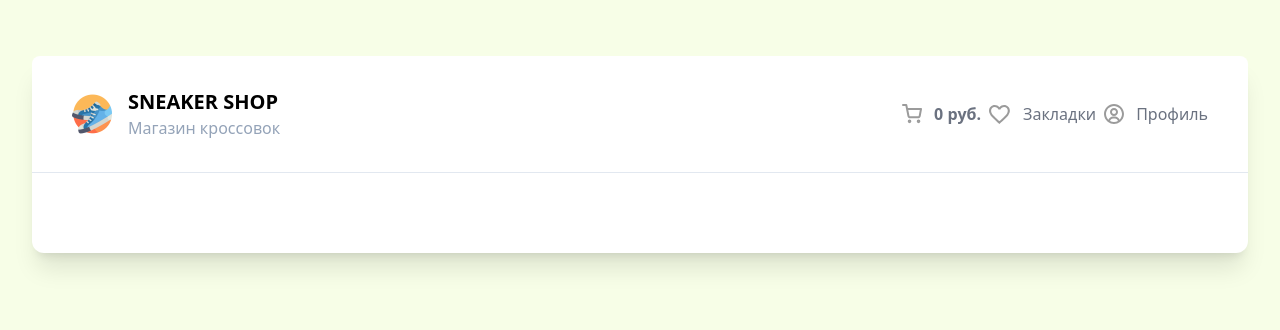
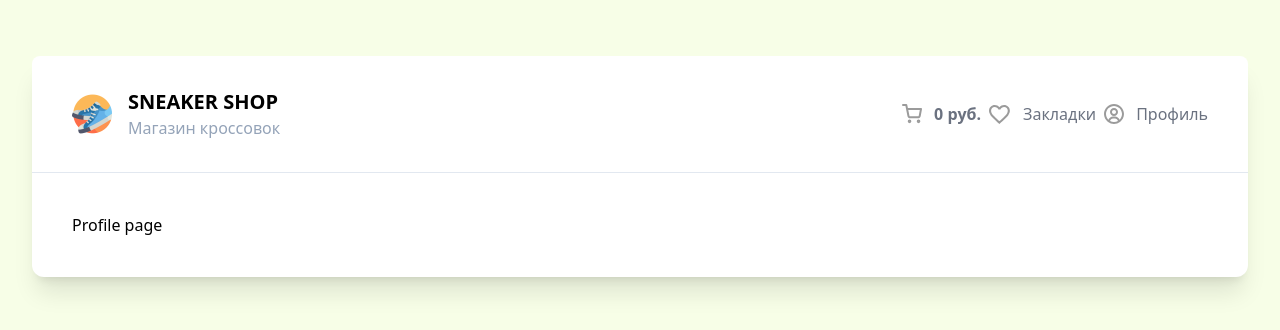
Before and after one commit to AAR89/sneaker-store, a Vue app: page /sneaker-store/profile in a window 1280 px wide. Shown: the top 330 px of the page. Built offline with nearby package versions, Linux system fonts and the light colour scheme.

Commit message:
Add profile page component

```diff
--- a/src/components/HeaderComponent.vue
+++ b/src/components/HeaderComponent.vue
@@ -36,10 +36,12 @@ const emit = defineEmits('openDrawer');
         </li>
       </RouterLink>
 
-      <li class="flex items-center gap-3 text-gray-500 cursor-pointer hover:text-black">
-        <img src="/profile.svg" alt="Cart" />
-        <span>Профиль</span>
-      </li>
+      <RouterLink to="/sneaker-store/profile">
+        <li class="flex items-center gap-3 text-gray-500 cursor-pointer hover:text-black">
+          <img src="/profile.svg" alt="Cart" />
+          <span>Профиль</span>
+        </li>
+      </RouterLink>
     </ul>
   </header>
 </template>
--- a/src/main.js
+++ b/src/main.js
@@ -6,12 +6,14 @@ import { autoAnimatePlugin } from '@formkit/auto-animate/vue';
 import { createRouter, createWebHistory } from 'vue-router';
 import HomePage from './pages/HomePage.vue';
 import FavoritesPage from './pages/FavoritesPage.vue';
+import ProfilePage from './pages/ProfilePage.vue';
 
 const app = createApp(App);
 
 const routes = [
   { path: '/sneaker-store/', name: 'HomePage', component: HomePage },
-  { path: '/sneaker-store/favorites/', name: 'FavoritesPage', component: FavoritesPage }
+  { path: '/sneaker-store/favorites/', name: 'FavoritesPage', component: FavoritesPage },
+  { path: '/sneaker-store/profile/', name: 'ProfilePage', component: ProfilePage }
 ];
 const router = createRouter({
   history: createWebHistory(),
--- /dev/null
+++ b/src/pages/ProfilePage.vue
@@ -0,0 +1,3 @@
+<template>
+  <div>Profile page</div>
+</template>
```
